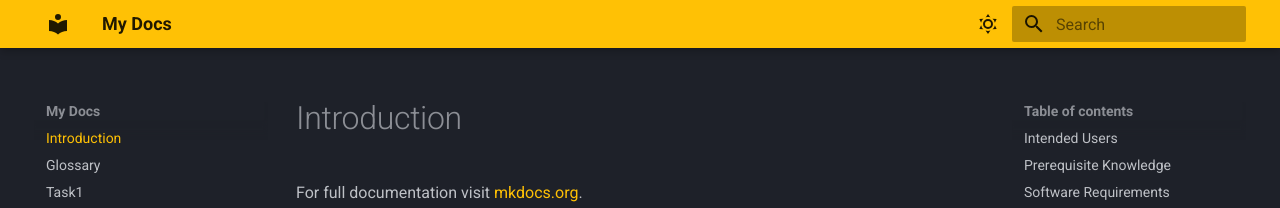
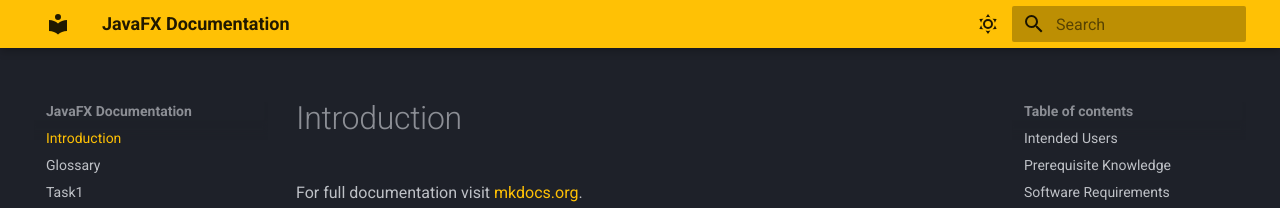
Before and after one commit to nillnought/javafx-documentation, an MkDocs documentation site: the page built from docs/index.md, in a window 1280 px wide. Shown: the top 208 px of the page. Built offline with MkDocs 1.6.1 and Material for MkDocs 9.7.7, drawn with Linux system fonts in a browser that asks for light colours; some web fonts are replaced.

Commit message:
change site name

```diff
--- a/mkdocs.yml
+++ b/mkdocs.yml
@@ -1,5 +1,5 @@
-site_name: My Docs
-site_url: https://sitename.example
+site_name: JavaFX Documentation
+site_url: https://nillnought.github.io/javafx-documentation/
 theme:
   name: material
   font:
```
